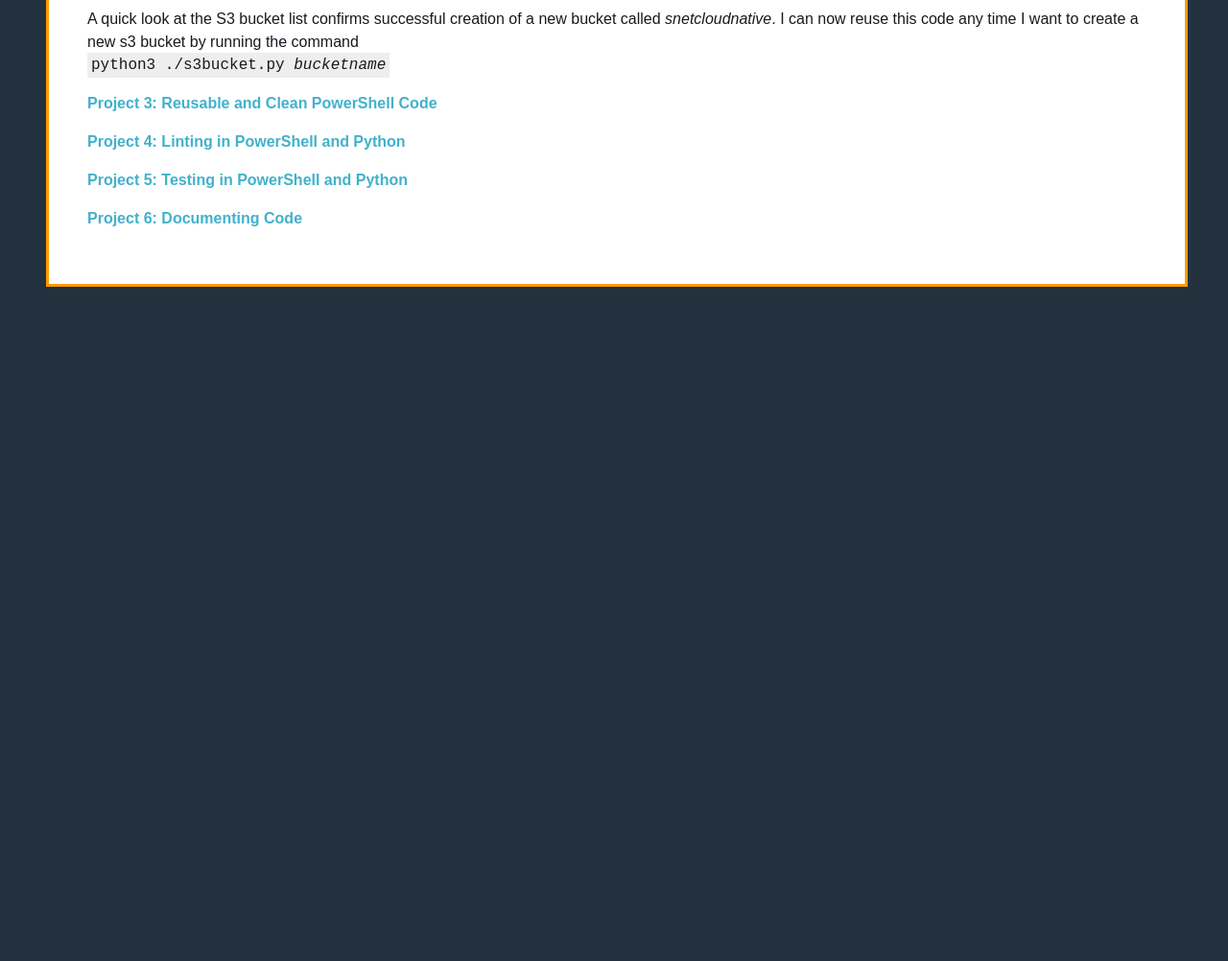
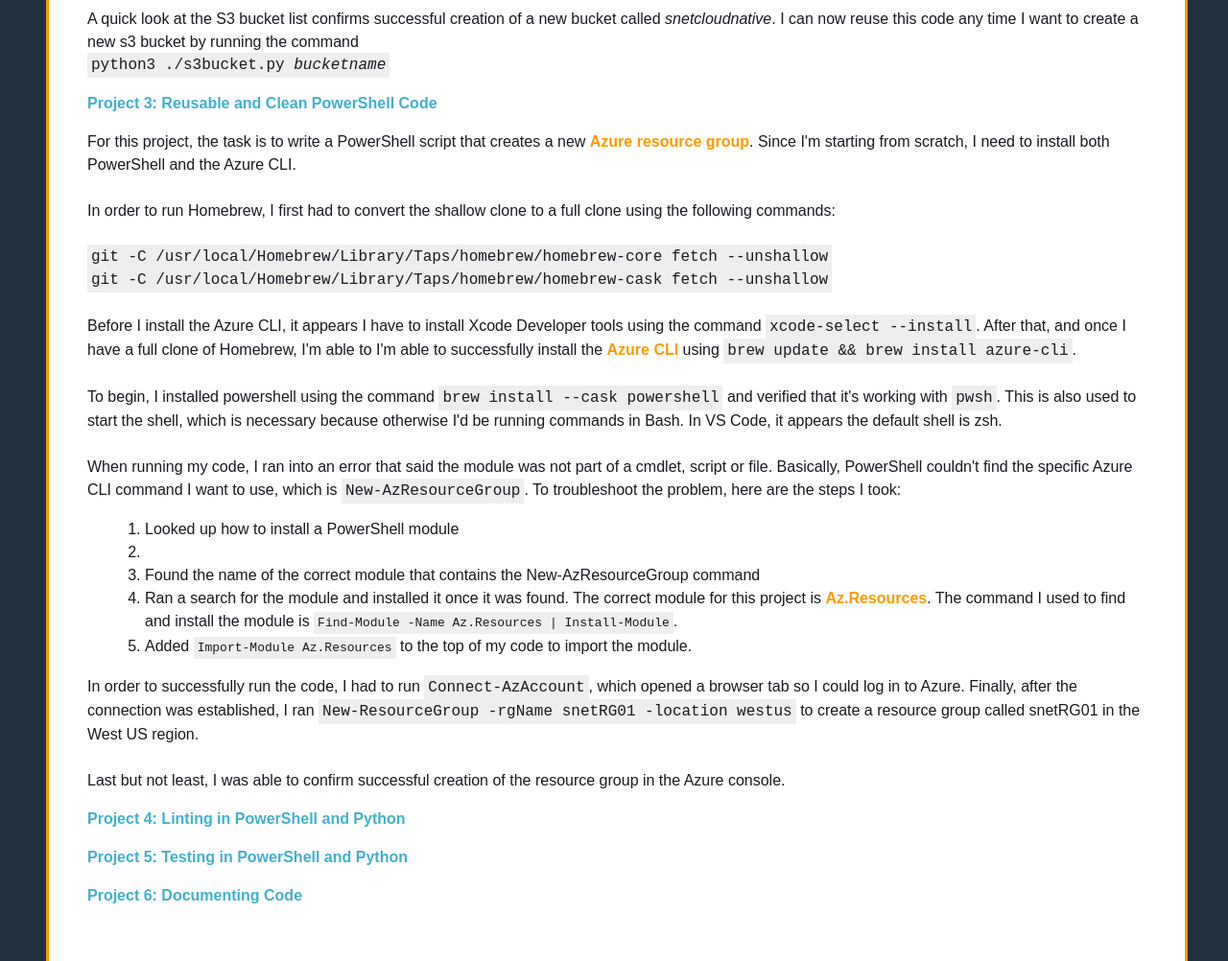
Before and after one commit to adam-snetiker/AdamOnAWS, a plain HTML site: page cloudskills.html in a window 1280 px wide. Shown: the part 2580-3582 px from the top of the page at 96% size. Before the commit the page ends 2927 px from the top, so only its background shows below. Drawn offline with Linux system fonts and the light colour scheme.

Commit message:
Added PowerShell project

```diff
--- a/cloudskills.html
+++ b/cloudskills.html
@@ -73,7 +73,7 @@
          <p class="service">Project 2: Reusable and Clean Python Code</p>
        <p>In this project, I used Python to create an S3 bucket with the <strong class="yellow-text">Boto3</strong> library, which is used to access AWS resources. First, I attempted to install boto3 using the command  <code style="background-color: #EEEEEE; padding: 4px;">pip install boto3</code> in the terminal tab of VS Code. When running my code, I got an error message saying the module didn't exist, so I had to research a different way to solve the problem.
         <br><br>
-        I found an alternative and set up the AWS SDK for Python using the following commands:<br><br>
+        I found an alternative and set up the <strong class="yellow-text">AWS SDK</strong> for Python using the following commands:<br><br>
             <code style="background-color: #EEEEEE; padding-top: 4px; padding-bottom: 4px;">
                 $ pip install virtualenv<br>
                 $ cd boto3<br>
@@ -96,8 +96,30 @@
         A quick look at the S3 bucket list confirms successful creation of a new bucket called <em>snetcloudnative</em>. I can now reuse this code any time I want to create a new s3 bucket by running the command <br>
         <code style="background-color: #EEEEEE; padding: 4px;">python3 ./s3bucket.py <em>bucketname</em></code>
 
+         <p class="service">Project 3: Reusable and Clean PowerShell Code</p>
 
-         <p class="service">Project 3: Reusable and Clean PowerShell Code</p>
+        <p>For this project, the task is to write a PowerShell script that creates a new <strong class="yellow-text">Azure resource group</strong>. Since I'm starting from scratch, I need to install both PowerShell and the Azure CLI.
+        <br><br>
+        In order to run Homebrew, I first had to convert the shallow clone to a full clone using the following commands:<br><br> <code style="background-color: #EEEEEE; padding: 4px;">git -C /usr/local/Homebrew/Library/Taps/homebrew/homebrew-core fetch --unshallow</code><br> <code style="background-color: #EEEEEE; padding: 4px;">git -C /usr/local/Homebrew/Library/Taps/homebrew/homebrew-cask fetch --unshallow</code>
+        <br><br>
+         Before I install the Azure CLI, it appears I have to install Xcode Developer tools  using the command <code style="background-color: #EEEEEE; padding: 4px;">xcode-select --install</code>. After that, and once I have a full clone of Homebrew, I'm able to
+        I'm able to successfully install the <strong class="yellow-text">Azure CLI</strong> using <code style="background-color: #EEEEEE; padding: 4px;">brew update &amp;&amp; brew install azure-cli</code>.
+
+        <br><br>To begin, I installed powershell using the command  <code style="background-color: #EEEEEE; padding: 4px;">brew install --cask powershell</code> and verified that it's working with  <code style="background-color: #EEEEEE; padding: 4px;">pwsh</code>. This is also used to start the shell, which is necessary because otherwise I'd be running commands in Bash. In VS Code, it appears the default shell is zsh.
+        <br><br>
+         When running my code, I ran into an error that said the module was not part of a cmdlet, script or file. Basically, PowerShell couldn't find the specific Azure CLI command I want to use, which is <code style="background-color: #EEEEEE; padding: 4px;">New-AzResourceGroup</code>. To troubleshoot the problem, here are the steps I took:
+            <ul>
+                <li>Looked up how to install a PowerShell module<li>
+                <li>Found the name of the correct module that contains the New-AzResourceGroup command</li>
+                <li>Ran a search for the module and installed it once it was found. The correct module for this project is <strong class="yellow-text">Az.Resources</strong>. The command I used to find and install the module is <code style="background-color: #EEEEEE; padding: 4px;">Find-Module -Name Az.Resources | Install-Module</code>.</li>
+                <li>Added <code style="background-color: #EEEEEE; padding: 4px;">Import-Module Az.Resources</code> to the top of my code to import the module.</li>
+        </ul>
+        <p>In order to successfully run the code, I had to run <code style="background-color: #EEEEEE; padding: 4px;">Connect-AzAccount</code>, which opened a browser tab so I could log in to Azure. Finally, after the connection was established, I ran <code style="background-color: #EEEEEE; padding: 4px;">New-ResourceGroup -rgName snetRG01 -location westus</code> to create a resource group called snetRG01 in the West US region.
+        <br><br>Last but not least, I was able to confirm successful creation of the resource group in the Azure console.</p>
+
+
+            </ul>
+
          <p class="service">Project 4: Linting in PowerShell and Python</p>
          <p class="service">Project 5: Testing in PowerShell and Python</p>
          <p class="service">Project 6: Documenting Code</p>
```
